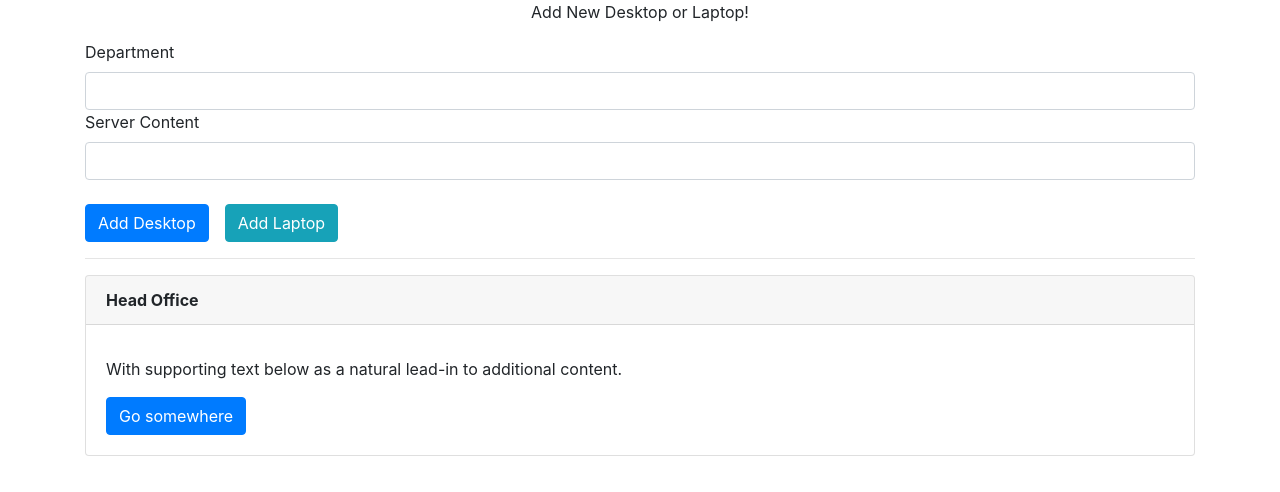
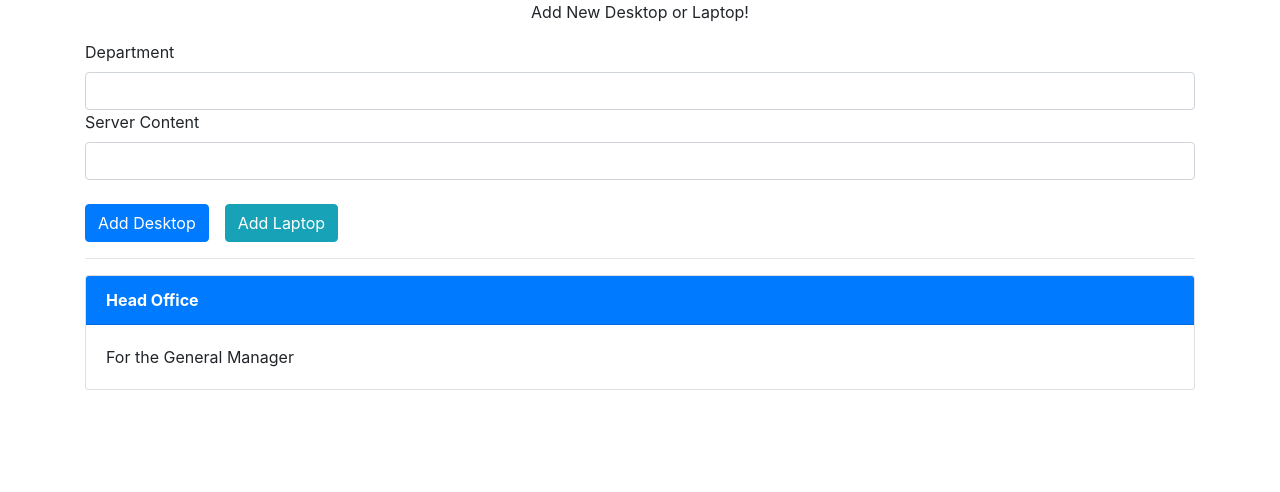
Before and after one commit to afolabiopakunle/angular-custom-binding, an Angular app: page / in a window 1280 px wide. Shown: the top 492 px of the page. Built offline with nearby package versions, Linux system fonts and the light colour scheme.

Commit message:
for hard refresh

```diff
--- a/src/app/display/display.component.html
+++ b/src/app/display/display.component.html
@@ -1,10 +1,8 @@
 <div class="card">
-<div class="card-header font-weight-bold">
+<div class="card-header font-weight-bold text-white" [class.bg-primary]="computer.type==='desktop'">
 {{ computer.department }}
 </div>
 <div class="card-body">
-  <h5 class="card-title font-weight-bold" [class.bg-primary]="computer.type==='desktop'"></h5>
-  <p class="card-text">With supporting text below as a natural lead-in to additional content.</p>
-  <a href="#" class="btn btn-primary">Go somewhere</a>
+  <p class="card-text">{{ computer.description }}</p>
 </div>
 </div>
```
